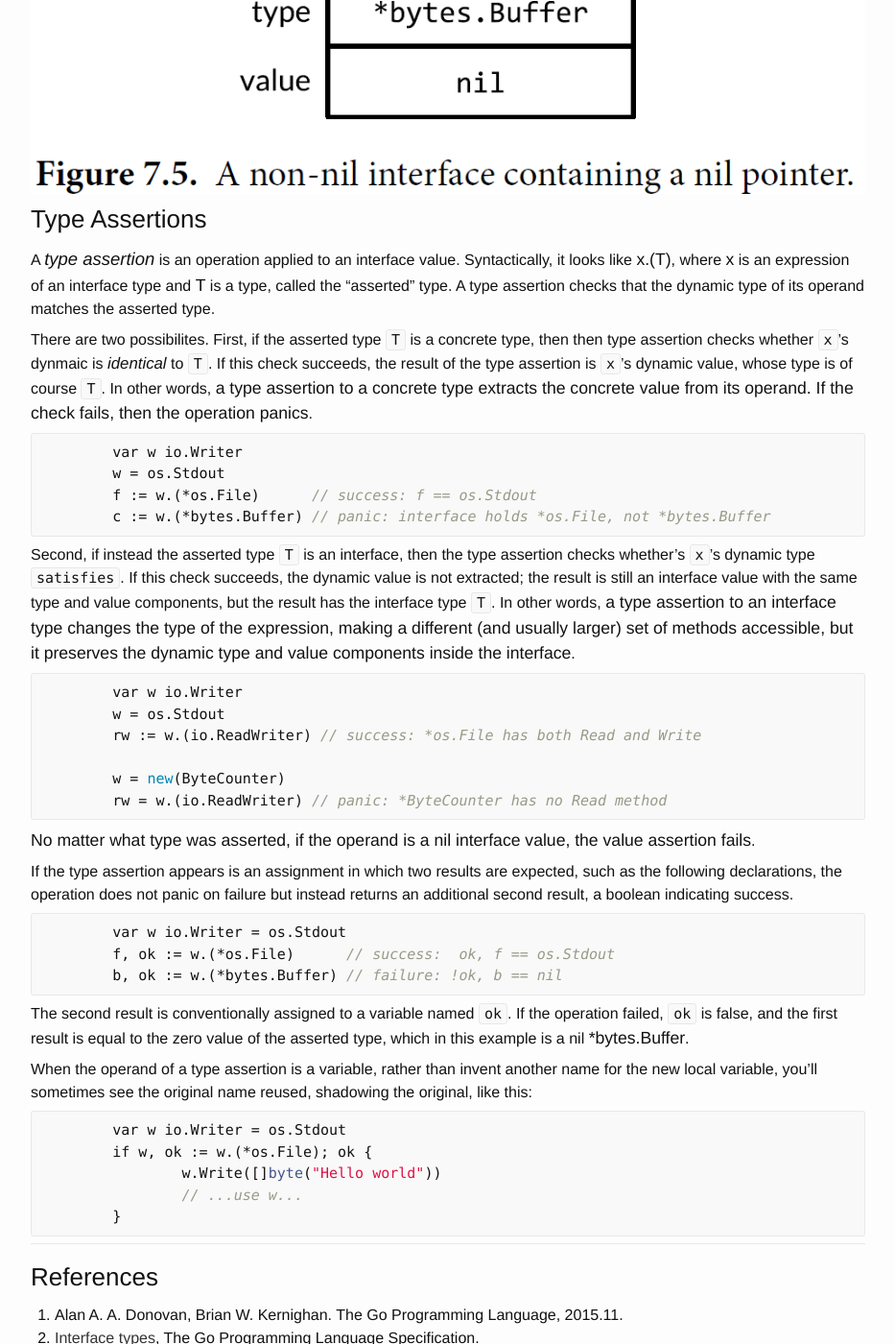
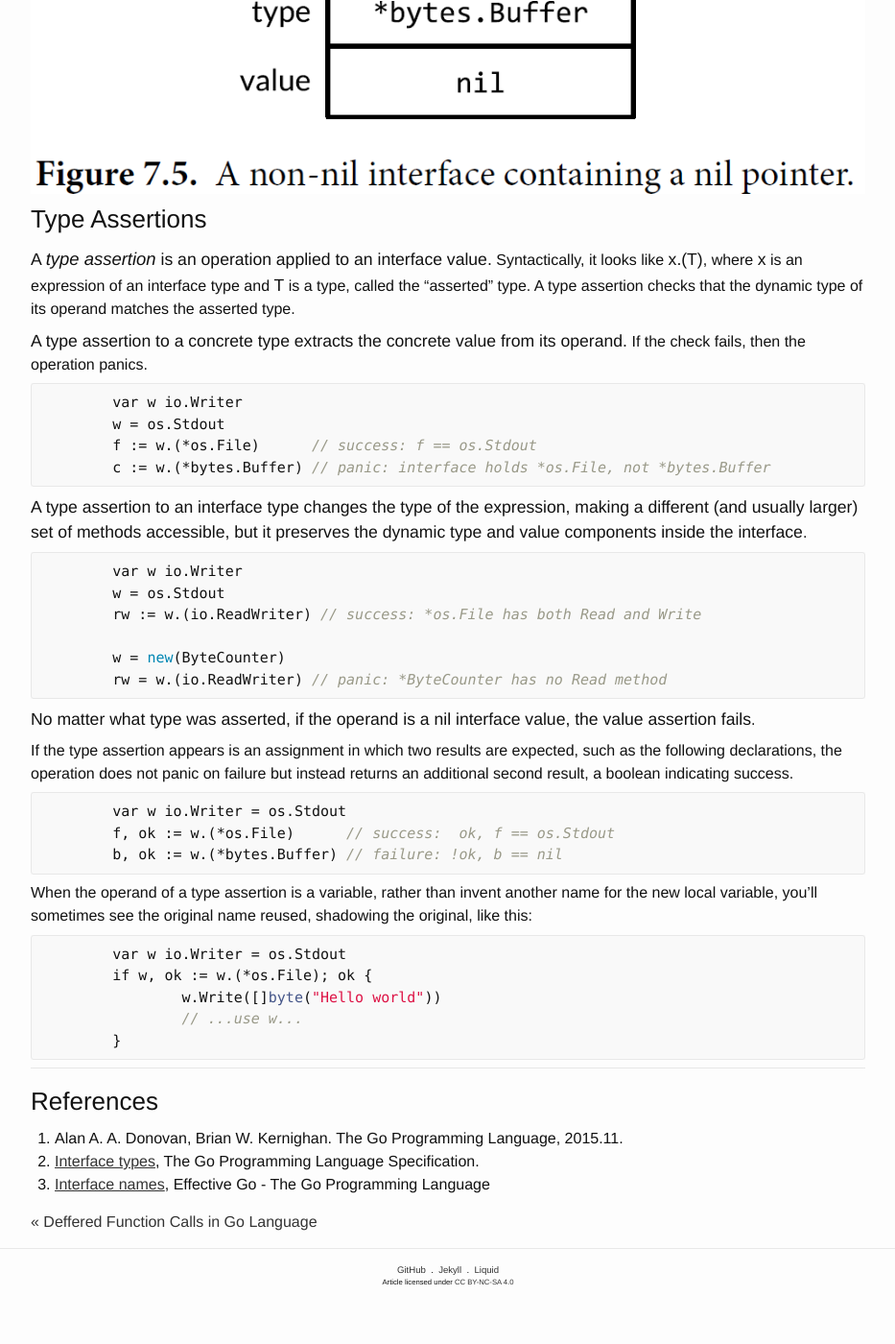
Before and after one commit to ousiax/ousiax.github.io, a Jekyll site: the page built from _posts/2017-05-21-object-oriented-programming-in-go-language.md, in a window 1280 px wide and 1400 px high, scrolled down 11762 px. Shown: the whole window at 96% size, without its empty margins (173-1106 px from the left). Built offline with Jekyll 4.4.1, drawn with Linux system fonts in a browser that asks for light colours; after the commit the page ends 13119 px from its top, so only the background shows below that.

Commit message:
Update 2017-05-21-object-oriented-programming-in-go-language.md

````diff
--- a/_posts/2017-05-21-object-oriented-programming-in-go-language.md
+++ b/_posts/2017-05-21-object-oriented-programming-in-go-language.md
@@ -479,9 +479,9 @@
 
 ### Type Assertions
 
-A ***type assertion*** is an operation applied to an interface value. Syntactically, it looks like **x.(T)**, where **x** is an expression of an interface type and **T** is a type, called the "asserted" type. A type assertion checks that the dynamic type of its operand matches the asserted type.
+**A *type assertion* is an operation applied to an interface value.** Syntactically, it looks like **x.(T)**, where **x** is an expression of an interface type and **T** is a type, called the "asserted" type. A type assertion checks that the dynamic type of its operand matches the asserted type.
 
-There are two possibilites. First, if the asserted type `T` is a concrete type, then then type assertion checks whether `x`'s dynmaic is *identical* to `T`. If this check succeeds, the result of the type assertion is `x`'s dynamic value, whose type is of course `T`. In other words, **a type assertion to a concrete type extracts the concrete value from its operand. If the check fails, then the operation panics**.
+**A type assertion to a concrete type extracts the concrete value from its operand.** If the check fails, then the operation panics.
 
 ```go
 	var w io.Writer
@@ -489,8 +489,7 @@
 	f := w.(*os.File)      // success: f == os.Stdout
 	c := w.(*bytes.Buffer) // panic: interface holds *os.File, not *bytes.Buffer
 ```
-
-Second, if instead the asserted type `T` is an interface, then the type assertion checks whether's `x`'s dynamic type `satisfies`. If this check succeeds, the dynamic value is not extracted; the result is still an interface value with the same type and value components, but the result has the interface type `T`. In other words, **a type assertion to an interface type changes the type of the expression, making a different (and usually larger) set of methods accessible, but it preserves the dynamic type and value components inside the interface**.
+**A type assertion to an interface type changes the type of the expression, making a different (and usually larger) set of methods accessible, but it preserves the dynamic type and value components inside the interface**.
 
 ```go
 	var w io.Writer
@@ -511,8 +510,6 @@
 	b, ok := w.(*bytes.Buffer) // failure: !ok, b == nil
 ```
 
-The second result is conventionally assigned to a variable named `ok`. If the operation failed, `ok` is false, and the first result is equal to the zero value of the asserted type, which in this example is a nil **\*bytes.Buffer**.
-
 When the operand of a type assertion is a variable, rather than invent another name for the new local variable, you'll sometimes see the original name reused, shadowing the original, like this:
 
 ```go
````
